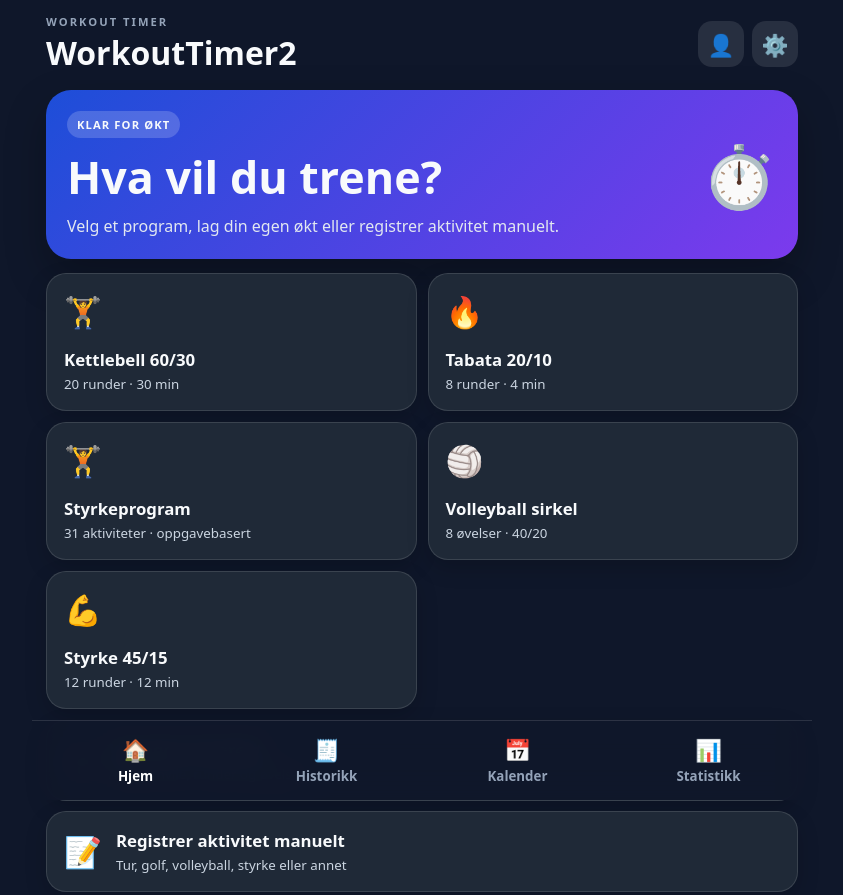
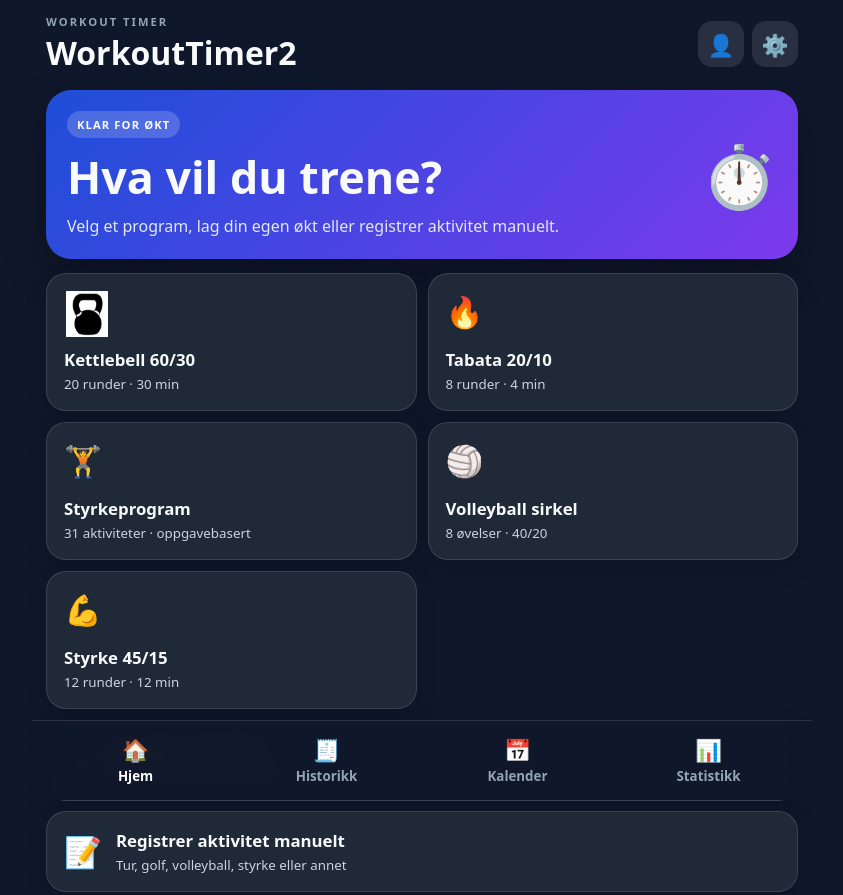
Before and after one commit to ronesse/workoutTimer2, a plain HTML site: page index.html in a window 1280 px wide. Shown: the top 895 px of the page, without its empty margins (218-1061 px from the left). Drawn offline with nearby package versions, Linux system fonts and the light colour scheme.

Commit message:
Add files via upload

```diff
--- a/app.js
+++ b/app.js
@@ -2,7 +2,7 @@
 "use strict";
 
 const PRESETS=[
-{id:"kettlebell",name:"Kettlebell 60/30",category:"Kettlebell",icon:"🏋️",description:"20 runder · 30 min",work:60,rest:30,rounds:20,workWarning:10,restWarning:5,exercises:["Kettlebell swing","Goblet squat","Push press","Utfall","Renegade row"]},
+{id:"kettlebell",name:"Kettlebell 60/30",category:"Kettlebell",icon:"kettlebell.png",description:"20 runder · 30 min",work:60,rest:30,rounds:20,workWarning:10,restWarning:5,exercises:["Kettlebell swing","Goblet squat","Push press","Utfall","Renegade row"]},
 {id:"tabata",name:"Tabata 20/10",category:"Kondisjon",icon:"🔥",description:"8 runder · 4 min",work:20,rest:10,rounds:8,workWarning:5,restWarning:3,exercises:[]},
 {id:"emom",name:"Styrkeprogram",category:"Styrke",icon:"🏋️",description:"31 aktiviteter · oppgavebasert",work:0,rest:0,rounds:0,workWarning:0,restWarning:0,exercises:[]},
 {id:"volleyball",name:"Volleyball sirkel",category:"Volleyball",icon:"🏐",description:"8 øvelser · 40/20",work:40,rest:20,rounds:8,workWarning:10,restWarning:5,exercises:["Serve","Mottak","Blokkbevegelse","Forsvar","Angrepstilløp","Kjerne","Hopp","Skulderkontroll"]},
@@ -72,7 +72,7 @@ function esc(s=""){return String(s).replace(/[&<>"']/g,c=>({"&":"&amp;","<":"&lt
 function formatDate(iso){return new Intl.DateTimeFormat("nb-NO",{dateStyle:"medium",timeStyle:"short"}).format(new Date(iso))}
 function currentExercise(r=round){return workout.exercises?.length?workout.exercises[(r-1)%workout.exercises.length]:""}
 
-function renderPresets(){e.presetGrid.innerHTML="";PRESETS.forEach(p=>{const b=document.createElement("button");b.className="preset-card";b.innerHTML=`<span class="card-icon">${p.icon}</span><span><strong>${p.name}</strong><small>${p.description}</small></span>`;b.onclick=()=>selectWorkout(p);e.presetGrid.appendChild(b)})}
+function renderPresets(){e.presetGrid.innerHTML="";PRESETS.forEach(p=>{const b=document.createElement("button");b.className="preset-card";b.innerHTML=`<span class="card-icon">${String(p.icon).toLowerCase().endsWith(".png") ? `<img src="${p.icon}" alt="Kettlebell" class="preset-icon-img">` : p.icon}</span><span><strong>${p.name}</strong><small>${p.description}</small></span>`;b.onclick=()=>selectWorkout(p);e.presetGrid.appendChild(b)})}
 function showScreen(name){
   ["home","timer","sequence","custom","history","calendar","stats"].forEach(n=>e[n+"Screen"].classList.toggle("hidden",n!==name));
   e.backBtn.classList.toggle("hidden",!["timer","sequence","custom"].includes(name));
--- a/style.css
+++ b/style.css
@@ -57,3 +57,19 @@ html,body{margin:0;min-height:100%;background:var(--bg);color:var(--text)}body{m
   object-fit:contain;
   display:block;
 }
+
+/* Kettlebell image icon */
+.preset-icon-img{
+  width:46px !important;
+  height:46px !important;
+  object-fit:contain !important;
+  display:block !important;
+  background:transparent !important;
+  border-radius:0 !important;
+  padding:0 !important;
+  margin:0 !important;
+}
+.card-icon:has(.preset-icon-img),
+.preset-icon:has(.preset-icon-img){
+  background:transparent !important;
+}
--- a/sw.js
+++ b/sw.js
@@ -1,5 +1,5 @@
-const CACHE_NAME="workouttimer2-kettlebell-icon-v4";
-const ASSETS=["./","./index.html","./style.css","./db.js","./app.js","./manifest.webmanifest","./icon.svg"];
+const CACHE_NAME="workouttimer2-kettlebell-icon-v5-fixed";
+const ASSETS=["./","./index.html","./style.css","./db.js","./app.js","./manifest.webmanifest","./icon.svg","./kettlebell.png"];
 self.addEventListener("install",e=>{self.skipWaiting();e.waitUntil(caches.open(CACHE_NAME).then(c=>c.addAll(ASSETS)))});
 self.addEventListener("activate",e=>{e.waitUntil(caches.keys().then(keys=>Promise.all(keys.filter(k=>k!==CACHE_NAME).map(k=>caches.delete(k)))).then(()=>self.clients.claim()))});
 self.addEventListener("fetch",e=>{if(e.request.method!=="GET")return;e.respondWith(fetch(e.request,{cache:"no-store"}).then(r=>{const copy=r.clone();caches.open(CACHE_NAME).then(c=>c.put(e.request,copy));return r}).catch(()=>caches.match(e.request)))});
```
Also changed, not shown: 1 other file.
